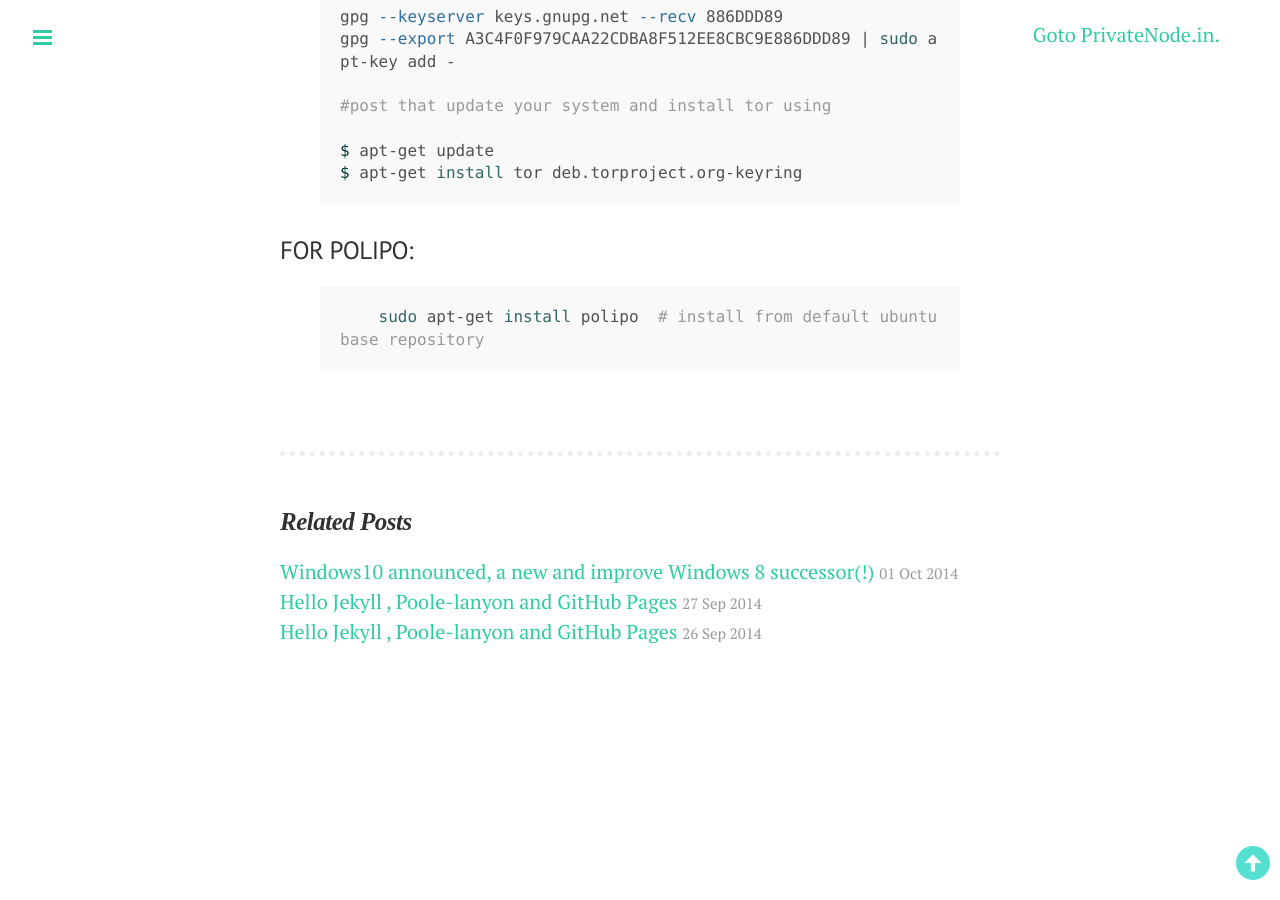
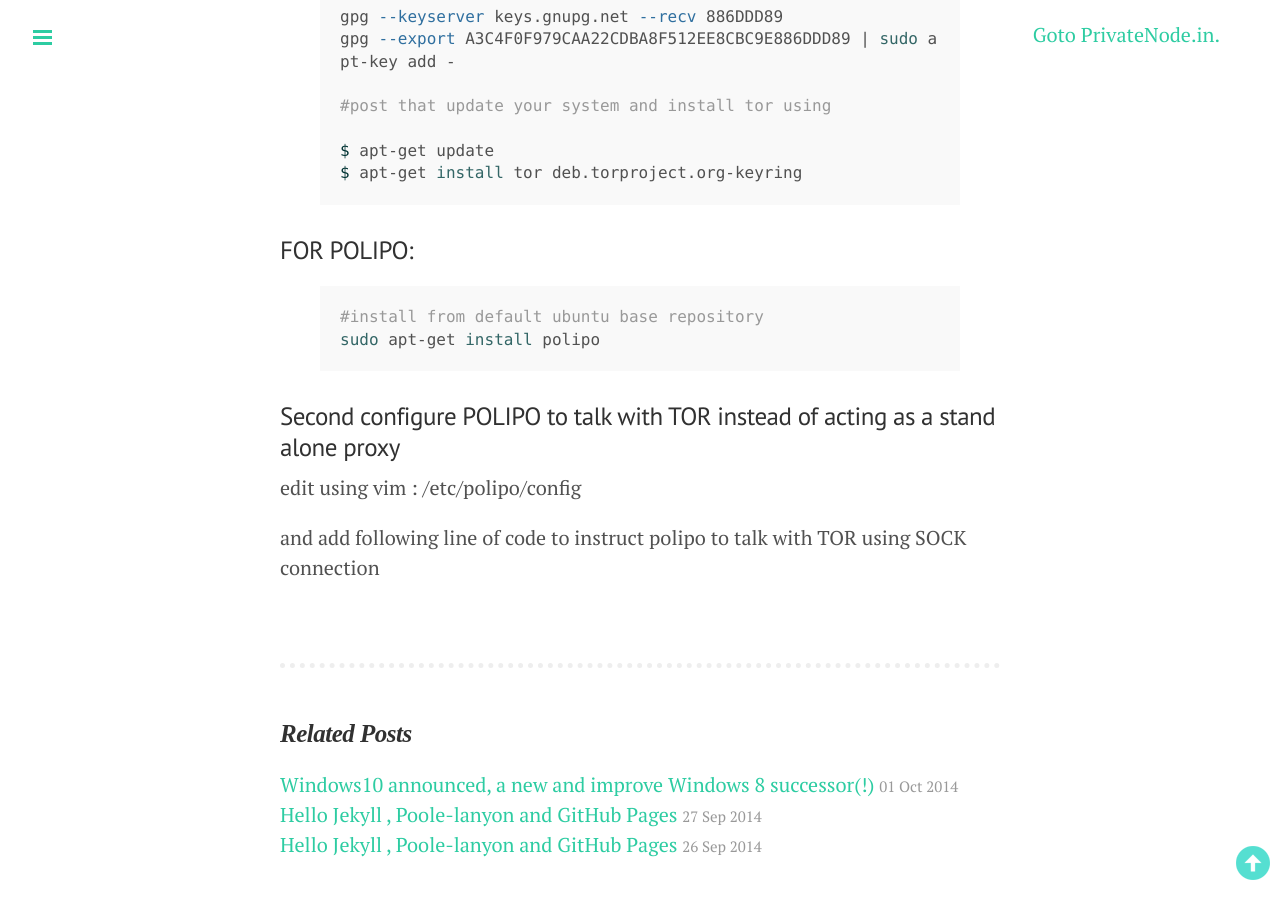
Before and after one commit to DharmeshPandav/dharmeshpandav.github.io, a Jekyll site: the page built from _posts/2015-02-24-Torifying-your-Scrapy_project_on_ubuntu.md, in a window 1280 px wide and 900 px high, scrolled down 1393 px. Built offline with Jekyll 4.4.1, drawn with Linux system fonts in a browser that asks for light colours; nearby versions of some CDN libraries; Markdown is read by kramdown in place of the engine named in the settings; some of the changed text lies outside the part shown.

Commit message:
added new article on torifying scrapy

```diff
--- a/_posts/2015-02-24-Torifying-your-Scrapy_project_on_ubuntu.md
+++ b/_posts/2015-02-24-Torifying-your-Scrapy_project_on_ubuntu.md
@@ -12,7 +12,7 @@ excerpt: This article contains the detailed walk-through of how to use TOR Relay
 ---
 
 <div class="message">
-  Howdy! This is an example blog post that shows several types of HTML content supported in this theme.
+  Howdy! Thisasdasda is an example blog post that shows several types of HTML content supported in this theme.
 </div>
 
 <strong> So without any due let's dive in </strong>
@@ -59,5 +59,12 @@ $ apt-get install tor deb.torproject.org-keyring
 ### FOR POLIPO:
 
 {% highlight bash %}
-    sudo apt-get install polipo  # install from default ubuntu base repository
+#install from default ubuntu base repository
+sudo apt-get install polipo
 {% endhighlight %}
+
+### Second configure POLIPO to talk with TOR instead of acting as a stand alone proxy
+
+edit using vim : /etc/polipo/config
+
+and add following line of code to instruct polipo to talk with TOR using SOCK connection
```
